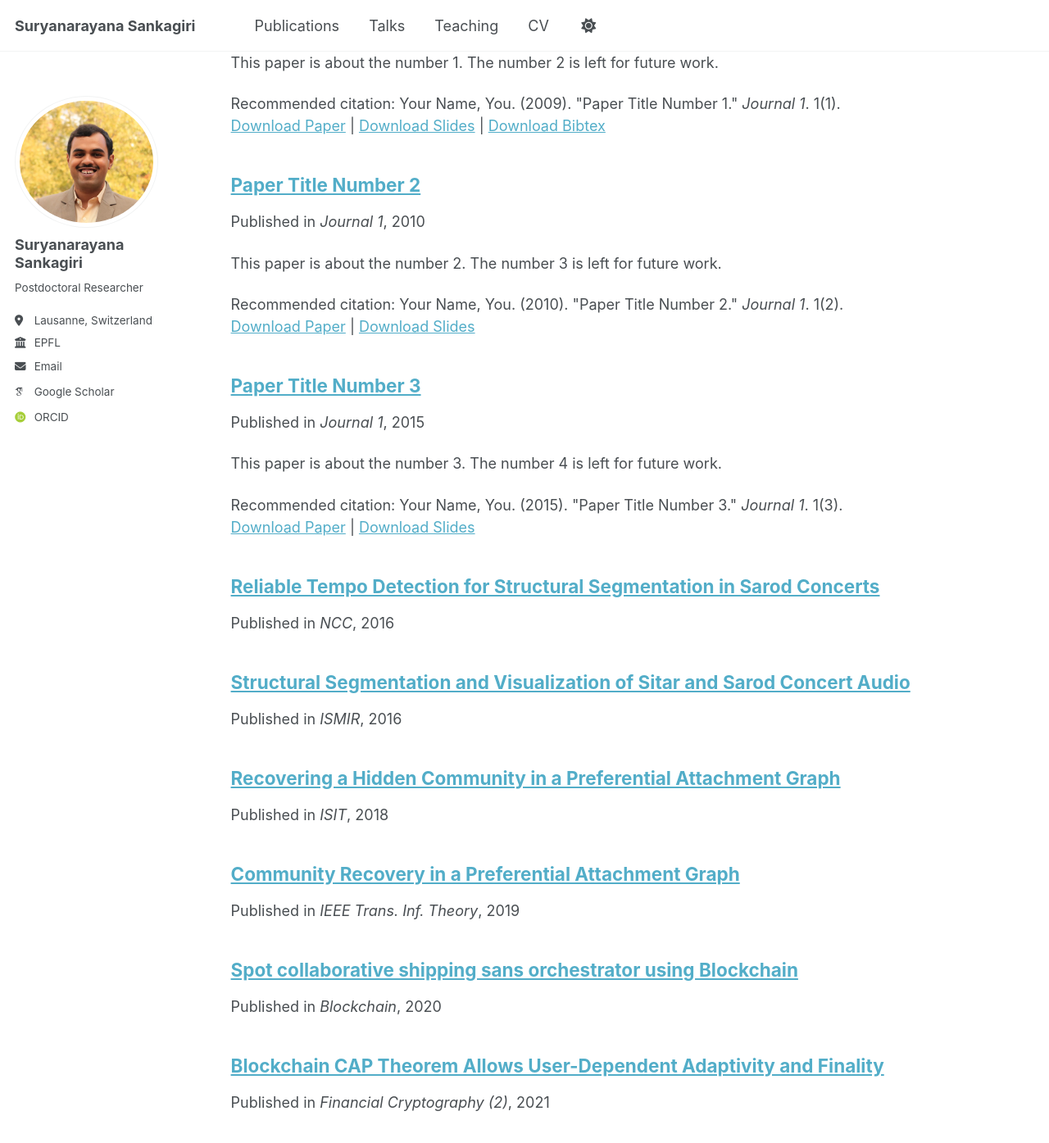
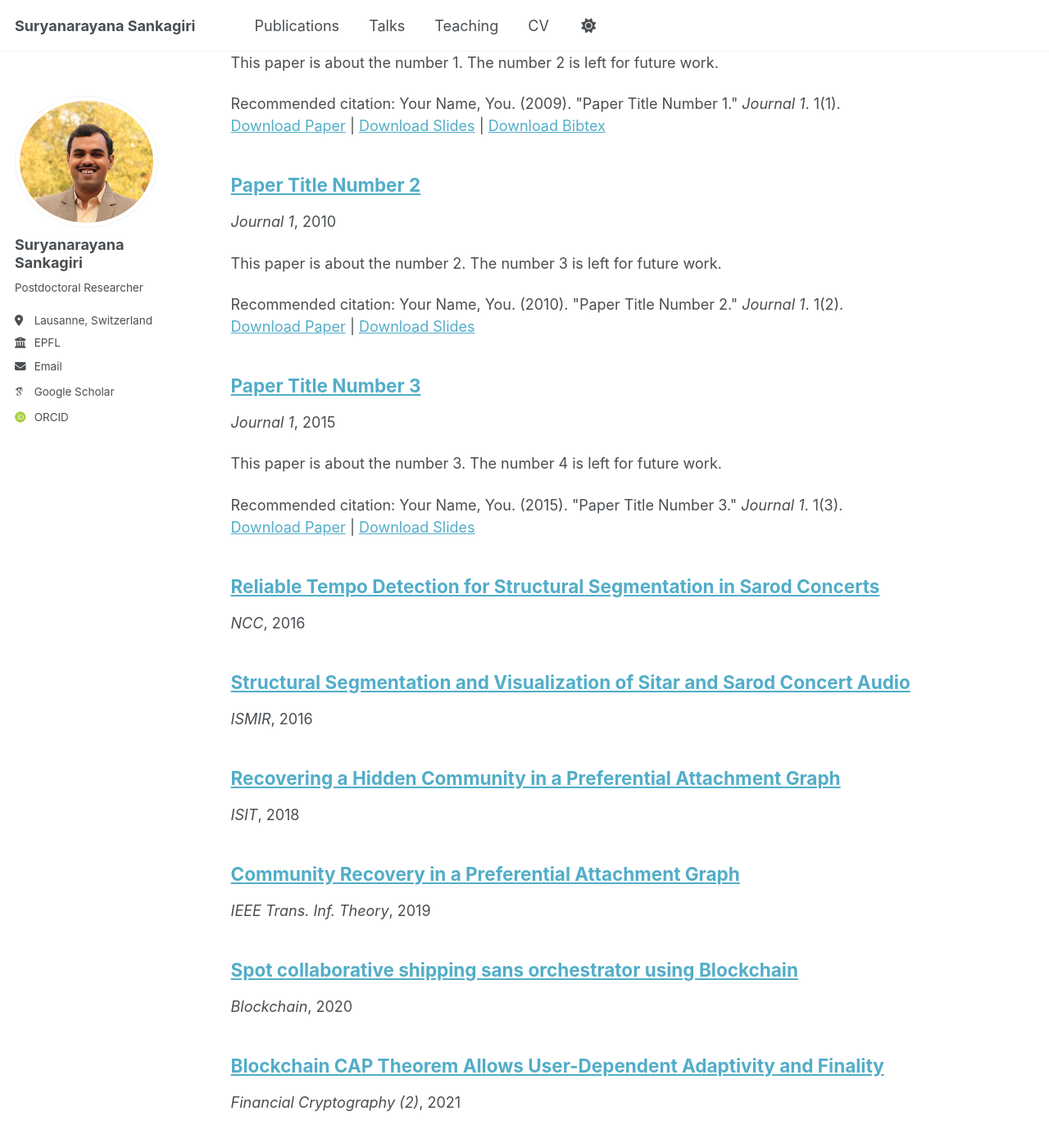
Before and after one commit to sankagiri/sankagiri.github.io, a Jekyll site: the page built from _pages/collection-archive.html, in a window 1280 px wide and 1400 px high, scrolled down 1186 px. Shown: the top 1395 px of the window at 82% size. Built offline with Jekyll 4.4.1, drawn with Linux system fonts in a browser that asks for light colours; some web fonts are replaced; a script bundle is joined from its source files by our own code; library files that are not in the unit come from our copies; some of the changed text lies outside the part shown.

Commit message:
made some changes to publication rendering

```diff
--- a/_includes/archive-single.html
+++ b/_includes/archive-single.html
@@ -37,11 +37,13 @@
     {% if post.read_time %}
       <p class="page__meta"><i class="fa fa-clock" aria-hidden="true"></i> {% include read-time.html %}</p>
     {% endif %}
-
+        {% if post.authors %}
+          <p style="margin-bottom: 5px;">{{ post.authors }}</p>
+        {% endif %}
         {% if post.collection == 'teaching' %}
           <p> {{ post.type }}, <i>{{ post.venue }}</i>, {{ post.date | default: "1900-01-01" | date: "%Y" }} </p>
         {% elsif post.collection == 'publications' %}
-          <p>Published in <i>{{ post.venue }}</i>, {{ post.date | default: "1900-01-01" | date: "%Y" }} </p>
+          <p><i>{{ post.venue }}</i>, {{ post.date | default: "1900-01-01" | date: "%Y" }} </p>
         {% elsif post.date %}
          <p class="page__date"><strong><i class="fa fa-fw fa-calendar" aria-hidden="true"></i> {{ site.data.ui-text[site.locale].date_label | default: "Published:" }}</strong> <time datetime="{{ post.date | default: "1900-01-01" | date_to_xmlschema }}">{{ post.date | default: "1900-01-01" | date: "%B %d, %Y" }}</time></p>
         {% endif %}
```
Also changed, not shown: 1 other file.
